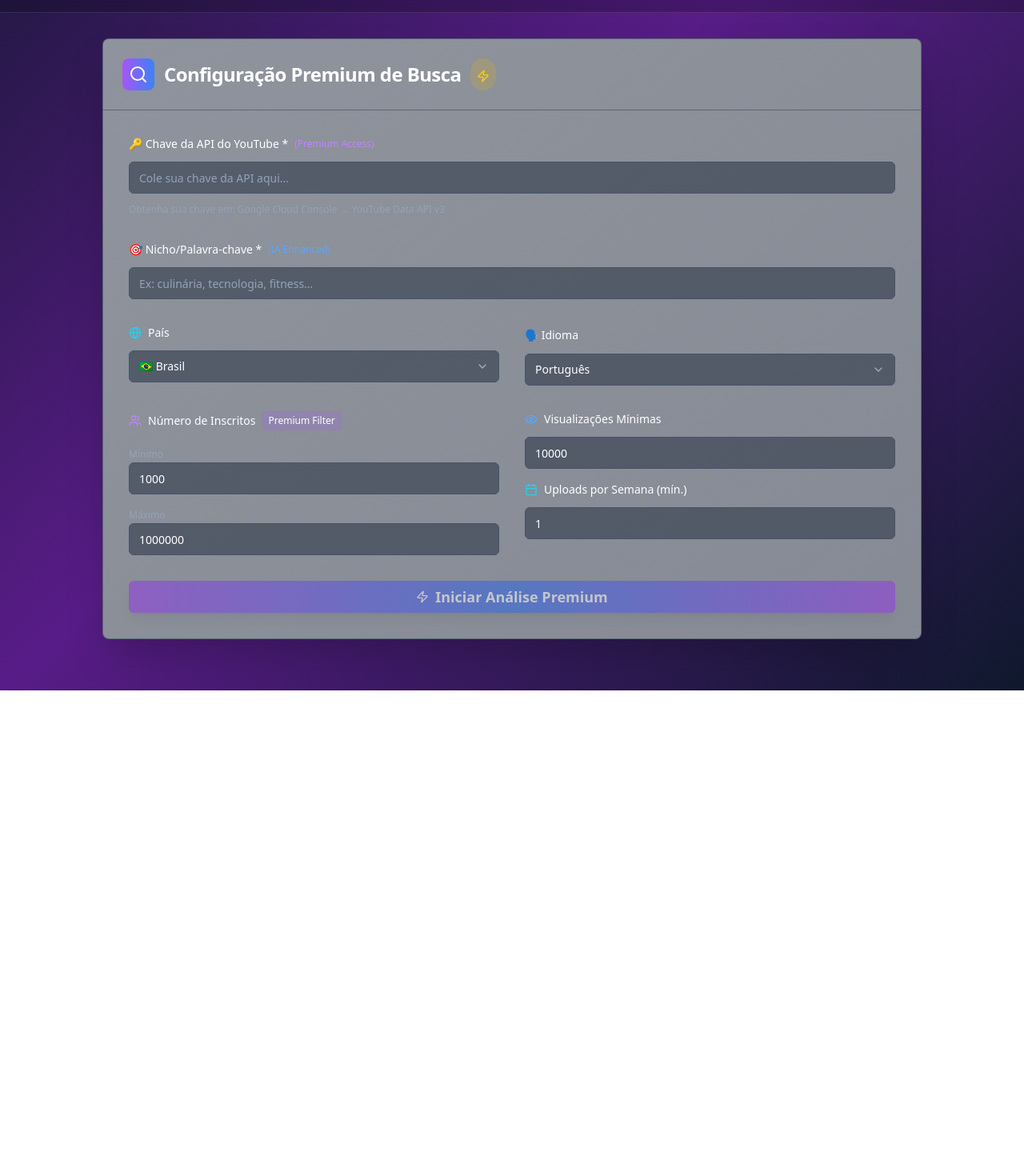
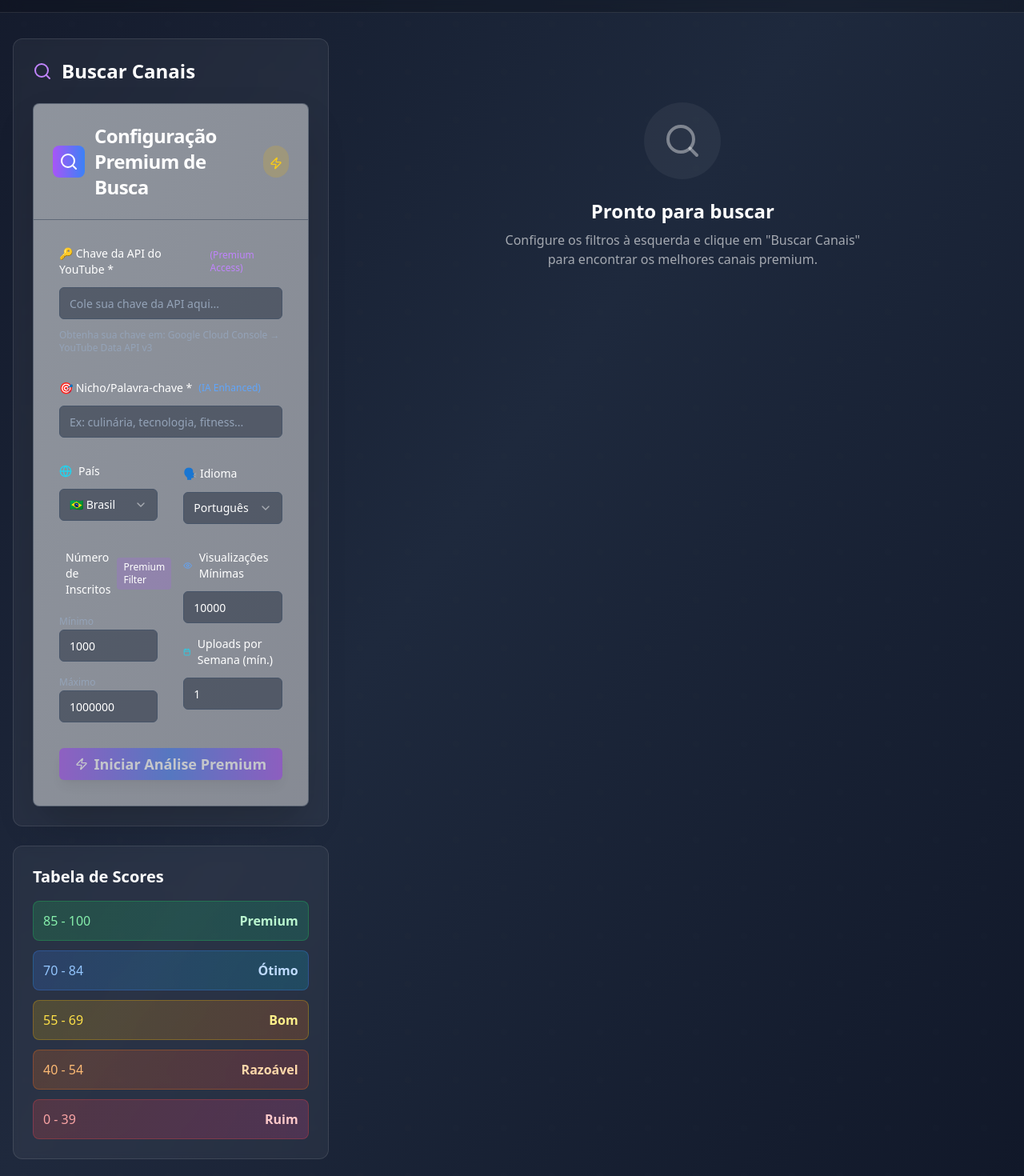
Before and after one commit to matheusreis1202/primelead-29, a React (Vite) app: page / in a window 1280 px wide. Shown: the part 360-1830 px from the top of the page at 80% size. Before the commit the page ends 1223 px from the top, so only its background shows below. Built offline with nearby package versions, Linux system fonts and the light colour scheme.

Commit message:
Refactor: UI layout and color adjustments
- Move the main interface to the left side and channel results to the right.
- Fix color inconsistencies throughout the application.
- Implement the channel score categories as requested.

```diff
--- a/src/components/ChannelResults.tsx
+++ b/src/components/ChannelResults.tsx
@@ -20,27 +20,37 @@ export const ChannelResults = ({ channels }: ChannelResultsProps) => {
   };
 
   const getScoreColor = (score: number) => {
-    if (score >= 80) return 'from-green-500 to-emerald-500';
-    if (score >= 60) return 'from-blue-500 to-cyan-500';
-    if (score >= 40) return 'from-yellow-500 to-orange-500';
+    if (score >= 85) return 'from-green-500 to-emerald-500';
+    if (score >= 70) return 'from-blue-500 to-cyan-500';
+    if (score >= 55) return 'from-yellow-500 to-orange-500';
+    if (score >= 40) return 'from-orange-500 to-red-500';
     return 'from-red-500 to-pink-500';
   };
 
   const getScoreLabel = (score: number) => {
-    if (score >= 80) return 'Premium';
-    if (score >= 60) return 'Excelente';
-    if (score >= 40) return 'Bom';
-    return 'Regular';
+    if (score >= 85) return 'Premium';
+    if (score >= 70) return 'Ótimo';
+    if (score >= 55) return 'Bom';
+    if (score >= 40) return 'Razoável';
+    return 'Ruim';
   };
 
   const getScoreIcon = (score: number) => {
-    if (score >= 80) return Crown;
-    if (score >= 60) return Star;
+    if (score >= 85) return Crown;
+    if (score >= 70) return Star;
     return TrendingUp;
   };
 
+  const getScoreBorderColor = (score: number) => {
+    if (score >= 85) return 'border-green-500/30';
+    if (score >= 70) return 'border-blue-500/30';
+    if (score >= 55) return 'border-yellow-500/30';
+    if (score >= 40) return 'border-orange-500/30';
+    return 'border-red-500/30';
+  };
+
   return (
-    <div className="space-y-8">
+    <div className="space-y-6">
       <div className="flex items-center justify-between">
         <div>
           <h2 className="text-3xl font-bold text-white mb-2">
@@ -50,19 +60,19 @@ export const ChannelResults = ({ channels }: ChannelResultsProps) => {
         </div>
         <Badge
           variant="secondary"
-          className="text-lg px-4 py-2 bg-gradient-to-r from-purple-500/20 to-blue-500/20 border-purple-500/30 text-purple-300"
+          className="text-lg px-4 py-2 bg-purple-500/20 border-purple-500/30 text-purple-300"
         >
           {channels.length} canais
         </Badge>
       </div>
 
-      <div className="grid grid-cols-1 lg:grid-cols-2 xl:grid-cols-3 gap-6">
+      <div className="grid grid-cols-1 xl:grid-cols-2 gap-6">
         {channels.map((channel, index) => {
           const ScoreIcon = getScoreIcon(channel.score);
           return (
             <Card
               key={channel.id}
-              className="bg-gradient-to-br from-slate-800/50 to-slate-900/50 border-slate-700/50 hover:border-purple-500/50 transition-all duration-300 hover:shadow-2xl hover:shadow-purple-500/10 backdrop-blur-sm group"
+              className={`bg-white/5 backdrop-blur-sm border ${getScoreBorderColor(channel.score)} hover:border-purple-500/50 transition-all duration-300 hover:shadow-2xl hover:shadow-purple-500/10 group relative`}
             >
               <CardContent className="p-6">
                 {/* Ranking Badge */}
@@ -93,19 +103,19 @@ export const ChannelResults = ({ channels }: ChannelResultsProps) => {
                     <img
                       src={channel.thumbnail}
                       alt={channel.title}
-                      className="w-16 h-16 rounded-full border-2 border-slate-600 group-hover:border-purple-400 transition-colors"
+                      className="w-16 h-16 rounded-full border-2 border-white/20 group-hover:border-purple-400/50 transition-colors"
                     />
                   )}
                   <div className="flex-1 min-w-0">
                     <h3 className="font-bold text-white text-lg leading-tight mb-2 line-clamp-2 group-hover:text-purple-300 transition-colors">
                       {channel.title}
                     </h3>
-                    <p className="text-xs text-slate-400 mb-1">ID: {channel.id}</p>
+                    <p className="text-xs text-white/40 mb-1">ID: {channel.id}</p>
                   </div>
                 </div>
 
                 {channel.description && (
-                  <p className="text-sm text-slate-300 mb-6 line-clamp-3">
+                  <p className="text-sm text-white/60 mb-6 line-clamp-3">
                     {channel.description}
                   </p>
                 )}
@@ -113,7 +123,7 @@ export const ChannelResults = ({ channels }: ChannelResultsProps) => {
                 {/* Stats */}
                 <div className="space-y-4 mb-6">
                   <div className="flex items-center justify-between text-sm">
-                    <div className="flex items-center gap-2 text-slate-400">
+                    <div className="flex items-center gap-2 text-white/60">
                       <Users className="h-4 w-4" />
                       <span>Inscritos</span>
                     </div>
@@ -123,7 +133,7 @@ export const ChannelResults = ({ channels }: ChannelResultsProps) => {
                   </div>
 
                   <div className="flex items-center justify-between text-sm">
-                    <div className="flex items-center gap-2 text-slate-400">
+                    <div className="flex items-center gap-2 text-white/60">
                       <Eye className="h-4 w-4" />
                       <span>Visualizações</span>
                     </div>
@@ -134,7 +144,7 @@ export const ChannelResults = ({ channels }: ChannelResultsProps) => {
 
                   {/* Engagement Rate */}
                   <div className="flex items-center justify-between text-sm">
-                    <div className="flex items-center gap-2 text-slate-400">
+                    <div className="flex items-center gap-2 text-white/60">
                       <TrendingUp className="h-4 w-4" />
                       <span>Engajamento</span>
                     </div>
@@ -148,7 +158,7 @@ export const ChannelResults = ({ channels }: ChannelResultsProps) => {
                 <div className="flex flex-col gap-3">
                   <Button
                     asChild
-                    className="w-full bg-gradient-to-r from-purple-600 to-blue-600 hover:from-purple-700 hover:to-blue-700 text-white"
+                    className="w-full bg-gradient-to-r from-purple-600 to-blue-600 hover:from-purple-700 hover:to-blue-700 text-white border-0"
                   >
                     <a
                       href={`https://www.youtube.com/channel/${channel.id}`}
@@ -164,7 +174,7 @@ export const ChannelResults = ({ channels }: ChannelResultsProps) => {
                   <Button
                     asChild
                     variant="outline"
-                    className="w-full border-slate-600 bg-slate-800/50 text-slate-300 hover:bg-slate-700/50 hover:border-purple-500/50"
+                    className="w-full border-white/20 bg-white/5 text-white/80 hover:bg-white/10 hover:border-purple-500/50"
                   >
                     <a
                       href={`https://www.youtube.com/channel/${channel.id}/about`}
--- a/src/pages/Index.tsx
+++ b/src/pages/Index.tsx
@@ -1,9 +1,10 @@
+
 import { useState } from 'react';
 import { SearchForm } from '@/components/SearchForm';
 import { ChannelResults } from '@/components/ChannelResults';
 import { LoadingSpinner } from '@/components/LoadingSpinner';
 import { PremiumHeader } from '@/components/PremiumHeader';
-import { Search, Youtube } from 'lucide-react';
+import { Search } from 'lucide-react';
 
 export interface SearchFilters {
   apiKey: string;
@@ -23,7 +24,7 @@ export interface Channel {
   viewCount: number;
   thumbnail: string;
   description: string;
-  score: number; // Added score property
+  score: number;
 }
 
 const Index = () => {
@@ -138,11 +139,11 @@ const Index = () => {
   };
 
   return (
-    <div className="min-h-screen bg-gradient-to-br from-slate-900 via-purple-900 to-slate-900">
+    <div className="min-h-screen bg-gradient-to-br from-gray-900 via-slate-800 to-gray-900">
       <div className="relative">
         {/* Premium Background Pattern */}
-        <div className="absolute inset-0 opacity-20">
-          <div className="absolute inset-0 bg-gradient-to-r from-purple-500/5 to-blue-500/5"></div>
+        <div className="absolute inset-0 opacity-10">
+          <div className="absolute inset-0 bg-gradient-to-r from-purple-600/10 to-blue-600/10"></div>
           <div
             className="absolute inset-0"
             style={{
@@ -155,14 +156,50 @@ const Index = () => {
           <PremiumHeader />
 
           <div className="container mx-auto px-4 py-8">
-            {/* Search Form */}
-            <div className="mb-8">
+            <div className="grid grid-cols-1 lg:grid-cols-12 gap-8 min-h-[calc(100vh-300px)]">
+              {/* Left Side - Interface Controls */}
+              <div className="lg:col-span-4 space-y-6">
+                <div className="bg-white/5 backdrop-blur-sm border border-white/10 rounded-xl p-6">
+                  <h2 className="text-2xl font-bold text-white mb-6 flex items-center gap-3">
+                    <Search className="h-6 w-6 text-purple-400" />
+                    Buscar Canais
+                  </h2>
                   <SearchForm onSearch={searchChannels} isLoading={isLoading} />
                 </div>
 
+                {/* Score Legend */}
+                <div className="bg-white/5 backdrop-blur-sm border border-white/10 rounded-xl p-6">
+                  <h3 className="text-xl font-bold text-white mb-4">Tabela de Scores</h3>
+                  <div className="space-y-3">
+                    <div className="flex justify-between items-center p-3 bg-gradient-to-r from-green-500/20 to-emerald-500/20 rounded-lg border border-green-500/30">
+                      <span className="text-green-300 font-medium">85 - 100</span>
+                      <span className="text-green-200 font-bold">Premium</span>
+                    </div>
+                    <div className="flex justify-between items-center p-3 bg-gradient-to-r from-blue-500/20 to-cyan-500/20 rounded-lg border border-blue-500/30">
+                      <span className="text-blue-300 font-medium">70 - 84</span>
+                      <span className="text-blue-200 font-bold">Ótimo</span>
+                    </div>
+                    <div className="flex justify-between items-center p-3 bg-gradient-to-r from-yellow-500/20 to-orange-500/20 rounded-lg border border-yellow-500/30">
+                      <span className="text-yellow-300 font-medium">55 - 69</span>
+                      <span className="text-yellow-200 font-bold">Bom</span>
+                    </div>
+                    <div className="flex justify-between items-center p-3 bg-gradient-to-r from-orange-500/20 to-red-500/20 rounded-lg border border-orange-500/30">
+                      <span className="text-orange-300 font-medium">40 - 54</span>
+                      <span className="text-orange-200 font-bold">Razoável</span>
+                    </div>
+                    <div className="flex justify-between items-center p-3 bg-gradient-to-r from-red-500/20 to-pink-500/20 rounded-lg border border-red-500/30">
+                      <span className="text-red-300 font-medium">0 - 39</span>
+                      <span className="text-red-200 font-bold">Ruim</span>
+                    </div>
+                  </div>
+                </div>
+              </div>
+
+              {/* Right Side - Channel Results */}
+              <div className="lg:col-span-8">
                 {/* Loading State */}
                 {isLoading && (
-              <div className="flex flex-col items-center justify-center py-12">
+                  <div className="flex flex-col items-center justify-center py-20">
                     <LoadingSpinner />
                     <p className="text-white/70 mt-4 text-lg">Analisando canais premium...</p>
                   </div>
@@ -184,6 +221,21 @@ const Index = () => {
                 {channels.length > 0 && (
                   <ChannelResults channels={channels} />
                 )}
+
+                {/* Empty State */}
+                {!isLoading && !error && channels.length === 0 && (
+                  <div className="flex flex-col items-center justify-center py-20 text-center">
+                    <div className="bg-white/5 p-6 rounded-full mb-6">
+                      <Search className="h-12 w-12 text-white/40" />
+                    </div>
+                    <h3 className="text-2xl font-bold text-white mb-2">Pronto para buscar</h3>
+                    <p className="text-white/60 max-w-md">
+                      Configure os filtros à esquerda e clique em "Buscar Canais" para encontrar os melhores canais premium.
+                    </p>
+                  </div>
+                )}
+              </div>
+            </div>
           </div>
         </div>
       </div>
```
Lines whose indentation alone changed are shown as unchanged.
